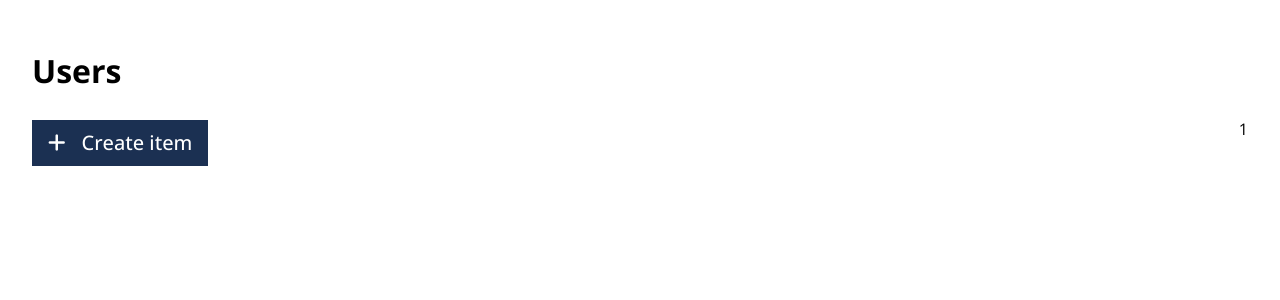
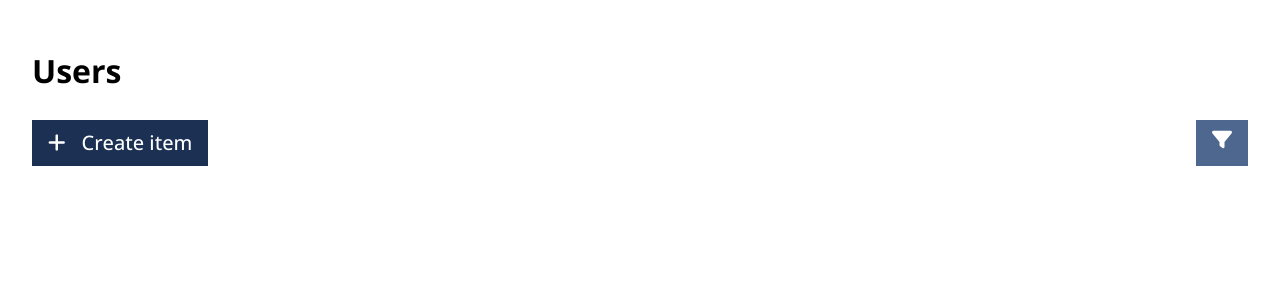
Before and after one commit to jonaslocke/fit-interview-autodesk, a React (Create React App) app: page / in a window 1280 px wide. Shown: the top 300 px of the page. Built offline with nearby package versions, Linux system fonts and the light colour scheme.

Commit message:
button color

```diff
--- a/src/components/ActionsBar.tsx
+++ b/src/components/ActionsBar.tsx
@@ -7,7 +7,10 @@ export const ActionsBar = () => {
         leftIcon={<i className="fa-solid fa-plus"></i>}
         label="Create item"
       />
-      <div>1</div>
+      <Button
+        leftIcon={<i className="fa-solid fa-filter"></i>}
+        color="secondary"
+      />
     </div>
   );
 };
--- a/src/components/Button.tsx
+++ b/src/components/Button.tsx
@@ -4,6 +4,7 @@ type Props = {
   rightIcon?: JSX.Element;
   label?: string;
   onClickMethod?: () => void;
+  color?: "primary" | "secondary";
 };
 
 export const Button: FC<Props> = ({
@@ -11,10 +12,15 @@ export const Button: FC<Props> = ({
   rightIcon,
   label,
   onClickMethod,
+  color = "primary",
 }) => {
   return (
     <div
-      className="bg-primary white ph3 pv2 f4 cup hover-bg-secondary"
+      className={`bg-${
+        color === "primary" ? "primary" : "secondary"
+      } hover-bg-${
+        color === "primary" ? "secondary" : "primary"
+      } white ph3 pv2 f4 cup`}
       onClick={() => (onClickMethod ? onClickMethod() : null)}
     >
       {leftIcon ? leftIcon : null}
```
